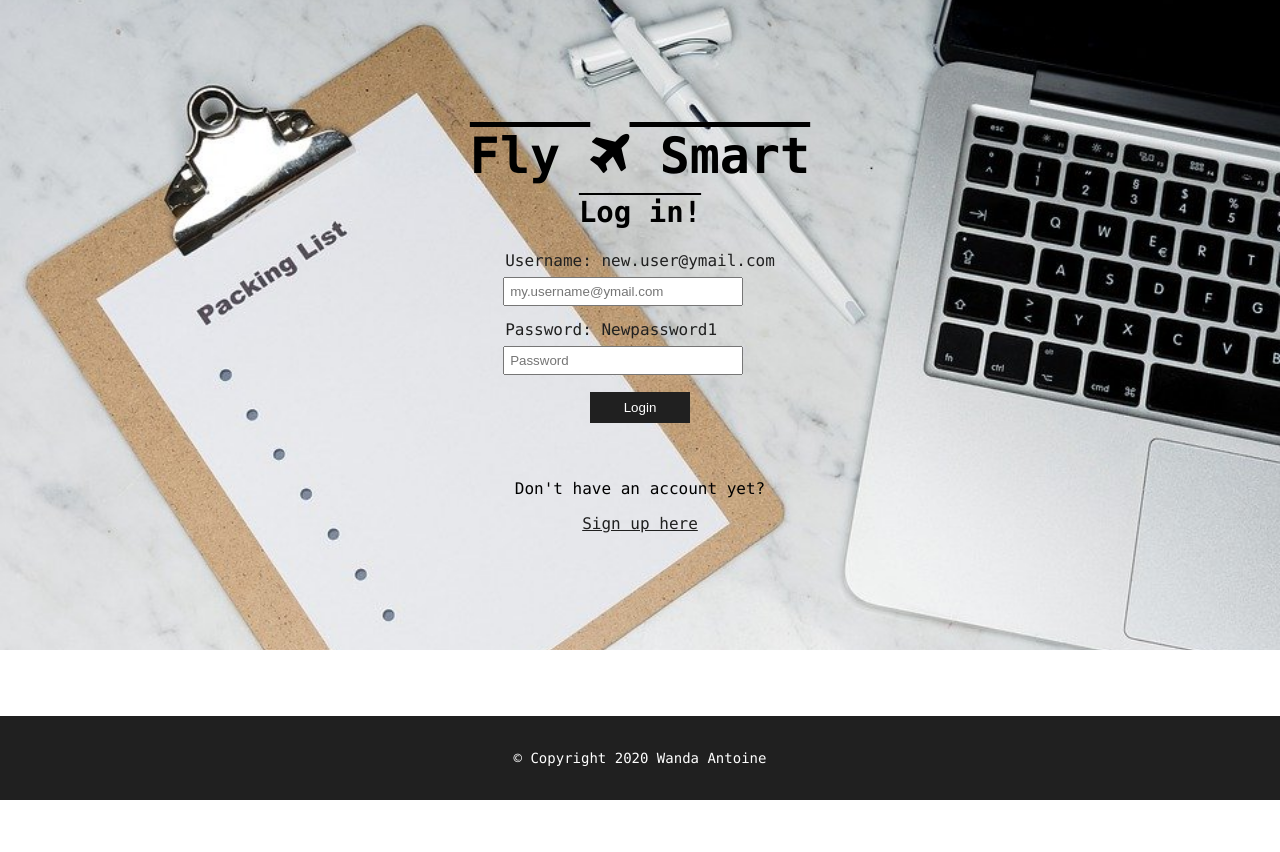
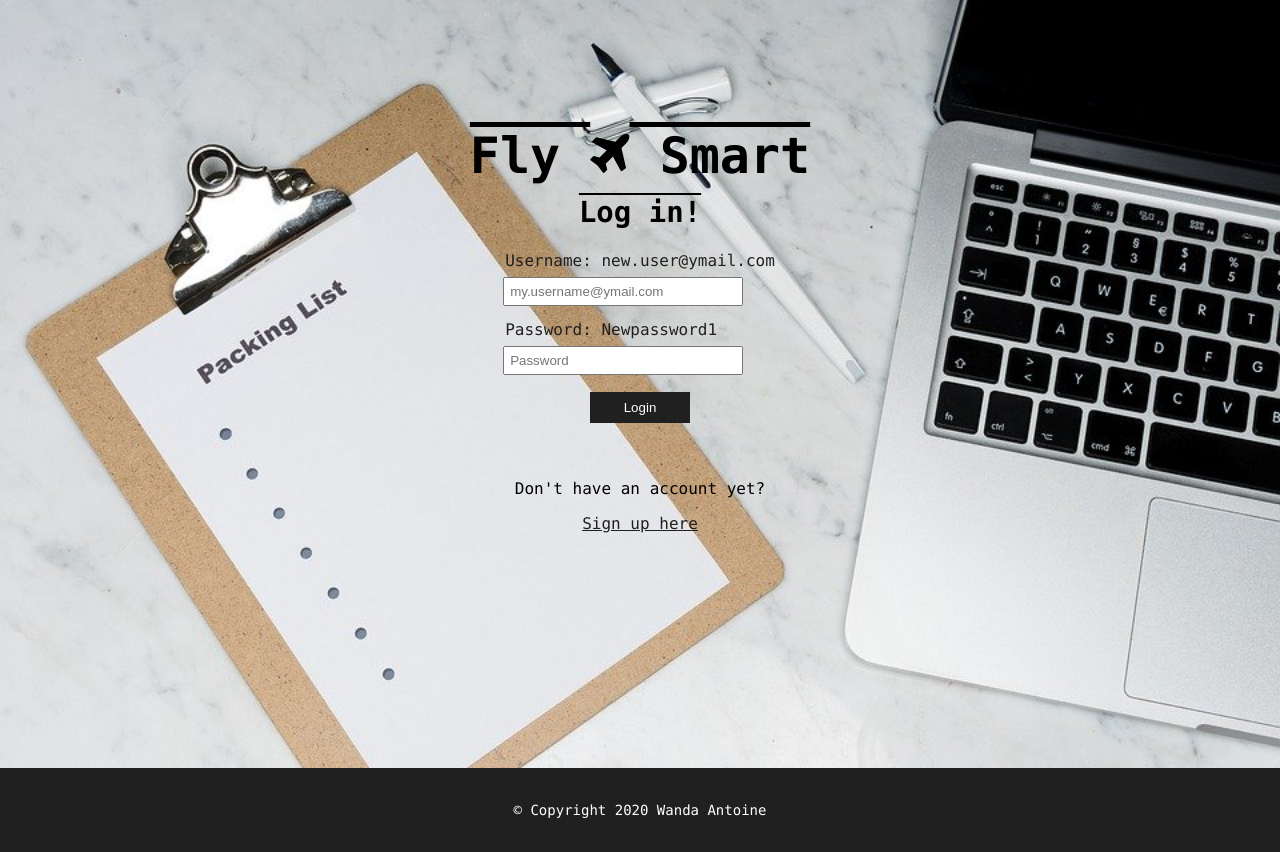
Before and after one commit to ad-astra-8/fly-smart-capstone-client, a React (Create React App) app: page / in a window 1280 px wide. Before the commit the page ends 800 px from the top, so only its background shows below. Built offline with nearby package versions, Linux system fonts and the light colour scheme; no server answers.

Commit message:
fixed backgrd img break login over

```diff
--- a/src/index.css
+++ b/src/index.css
@@ -397,4 +397,7 @@ Footer styles (Main Module)
       padding: 20px 20px 40px 20px;
     }
 
+  .login-component {
+    height: 768px;
+  }
 }
```
